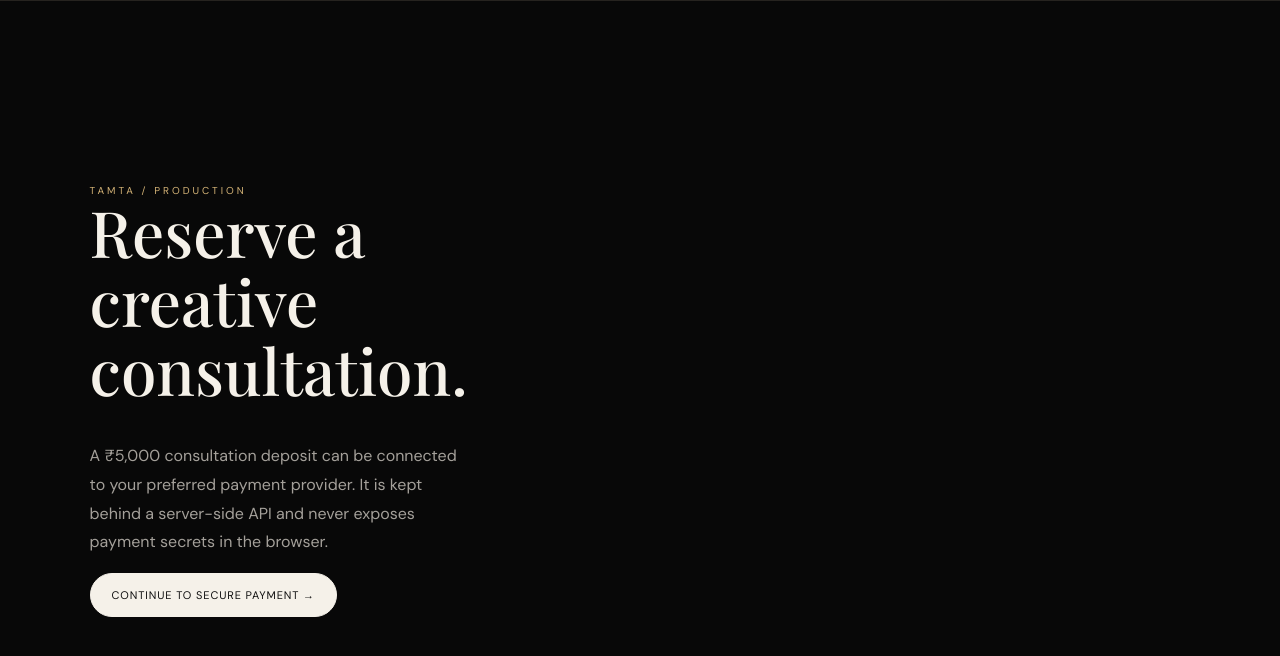
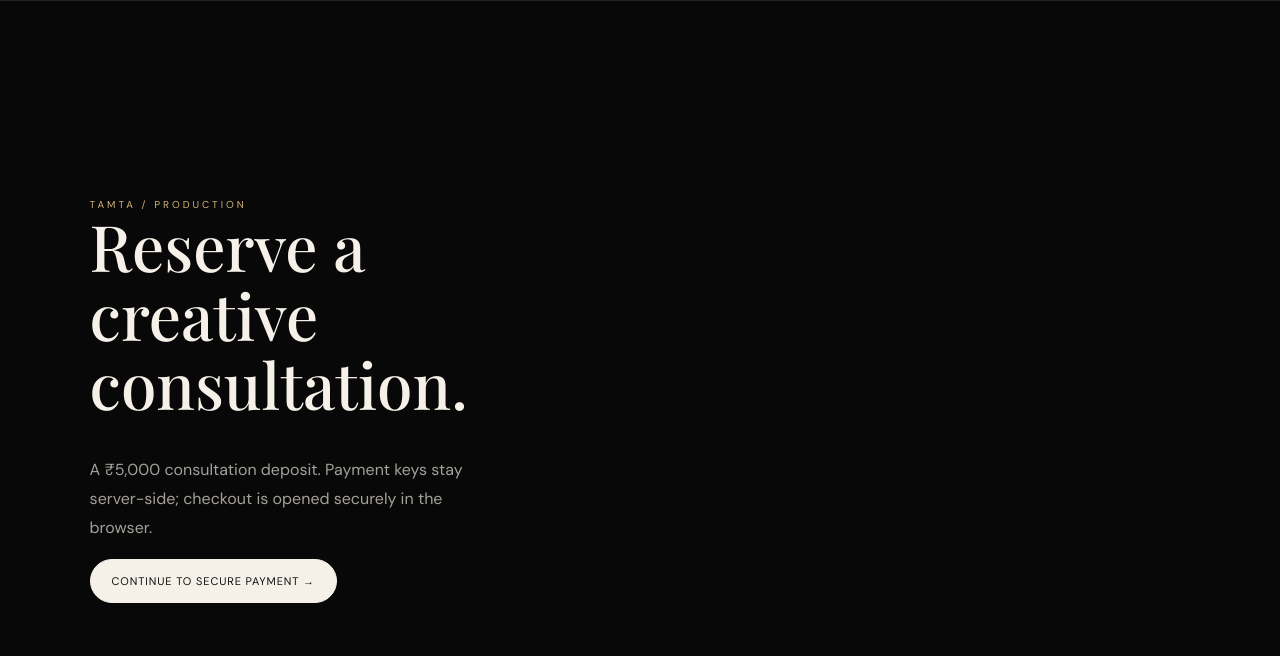
Before and after one commit to holakumar2-hub/tamta-studios, a Next.js app: page /pay in a window 1280 px wide. Shown: the top 656 px of the page. Built offline with nearby package versions, Linux system fonts and the light colour scheme; a web font is replaced by a local one.

Commit message:
Connect Razorpay checkout UI to payment order

```diff
--- a/app/pay/page.tsx
+++ b/app/pay/page.tsx
@@ -1,11 +1,19 @@
 "use client";
 import { useState } from "react";
+
+declare global { interface Window { Razorpay?: new (options: Record<string, unknown>) => { open: () => void }; } }
 
 export default function PayPage() {
   const [loading, setLoading] = useState(false), [message, setMessage] = useState("");
   async function start() {
     setLoading(true); setMessage("");
-    try { const r = await fetch("/api/payments/create", { method: "POST", headers: { "Content-Type": "application/json" }, body: JSON.stringify({ amount: 5000 }) }); const data = await r.json(); if (!r.ok) throw new Error(data.message); if (data.checkoutUrl) window.location.href = data.checkoutUrl; else setMessage(data.message); } catch (e) { setMessage(e instanceof Error ? e.message : "Payment setup is not available yet."); } finally { setLoading(false); }
+    try {
+      const r = await fetch("/api/payments/create", { method: "POST", headers: { "Content-Type": "application/json" }, body: JSON.stringify({ amount: 5000 }) });
+      const data = await r.json(); if (!r.ok) throw new Error(data.message);
+      if (!window.Razorpay) { await new Promise<void>((resolve, reject) => { const s = document.createElement("script"); s.src = "https://checkout.razorpay.com/v1/checkout.js"; s.onload = () => resolve(); s.onerror = () => reject(new Error("Could not load payment checkout.")); document.body.appendChild(s); }); }
+      const Checkout = window.Razorpay; if (!Checkout) throw new Error("Payment checkout unavailable.");
+      new Checkout({ key: data.keyId, amount: 500000, currency: "INR", name: "TAMTA Studios", description: "Creative consultation deposit", order_id: data.orderId, theme: { color: "#d5b477" }, handler: () => setMessage("Payment received. We'll be in touch with the next production step.") }).open();
+    } catch (e) { setMessage(e instanceof Error ? e.message : "Payment setup is not available yet."); } finally { setLoading(false); }
   }
-  return <main className="project-page"><div className="project-copy" style={{minHeight:"100vh",alignItems:"center"}}><div><div className="eyebrow">TAMTA / Production</div><h2>Reserve a creative consultation.</h2><p style={{color:"var(--muted)",lineHeight:1.8}}>A ₹5,000 consultation deposit can be connected to your preferred payment provider. It is kept behind a server-side API and never exposes payment secrets in the browser.</p><button className="btn primary" onClick={start} disabled={loading}>{loading ? "Preparing…" : "Continue to secure payment →"}</button>{message && <p style={{color:"#d6b98a",marginTop:20}}>{message}</p>}</div></div></main>;
+  return <main className="project-page"><div className="project-copy" style={{minHeight:"100vh",alignItems:"center"}}><div><div className="eyebrow">TAMTA / Production</div><h2>Reserve a creative consultation.</h2><p style={{color:"var(--muted)",lineHeight:1.8}}>A ₹5,000 consultation deposit. Payment keys stay server-side; checkout is opened securely in the browser.</p><button className="btn primary" onClick={start} disabled={loading}>{loading ? "Preparing…" : "Continue to secure payment →"}</button>{message && <p style={{color:"#d6b98a",marginTop:20}}>{message}</p>}</div></div></main>;
 }
```
